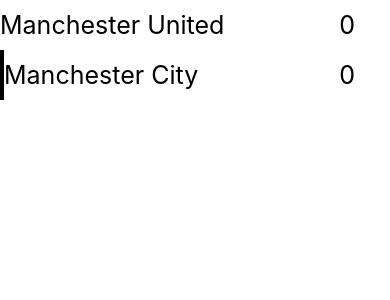
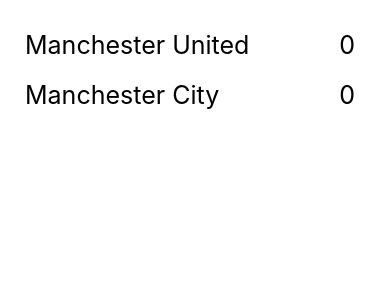
Before and after one commit to rjs68/FootballGameApp, a React Native app: screen / in a window 390 px wide. Shown: the top 300 px of the page. Built offline with nearby package versions, Linux system fonts and the light colour scheme; what react-native would draw is missing.

Commit message:
Fixed emulator and update format of the scoreboard

```diff
--- a/components/ScoreBoard.js
+++ b/components/ScoreBoard.js
@@ -16,15 +16,15 @@ export class ScoreBoard extends React.Component {
     }
 
     render() {
-        return <View style={{flex: 1, flexDirection: 'column'}}>
+        return <View style={{flex: 1, flexDirection: 'column', borderTopWidth: 20, borderTopColor: 'transparent'}}>
             <View style={{flex:1, flexDirection: 'row'}}>
-                <View style={{width: '87%'}}>
+                <View style={teamViewStyle}>
                     <Text style={teamNameStyle}>{this.state.team1Name}</Text>
                 </View>
                 <Text style={scoreStyle}>{this.state.team1Score}</Text>
             </View>
             <View style={{flex:1, flexDirection: 'row'}}>
-                <View style={{borderLeftWidth: '4px', width: '87%'}}>
+                <View style={teamViewStyle}>
                     <Text style={teamNameStyle}>{this.state.team2Name}</Text>
                 </View>
                 <Text style={scoreStyle}>{this.state.team2Score}</Text>
@@ -42,3 +42,9 @@ const scoreStyle = {
     fontSize: 25,
     lineHeight: 50
 }
+
+const teamViewStyle = {
+    borderLeftWidth: 25,
+    borderLeftColor: 'transparent',
+    width: '87%'
+}
```
